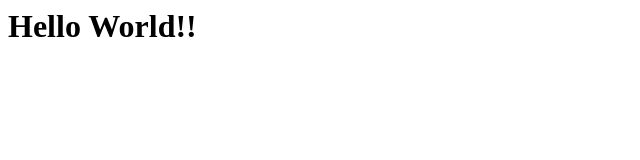
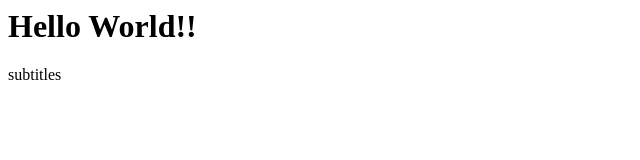
Before and after one commit to luciano-prog/clase2git, a plain HTML site: page index.html in a window 1280 px wide. Shown: the full height of the page, 0-640 px from the left. Drawn offline with Linux system fonts and the light colour scheme.

```diff
--- a/index.html
+++ b/index.html
@@ -1,3 +1,4 @@
 <html>
 	<h1>Hello World!!</h1>
+	<span>subtitles</span>
 </html>
```
Also changed, not shown: 1 other file.
